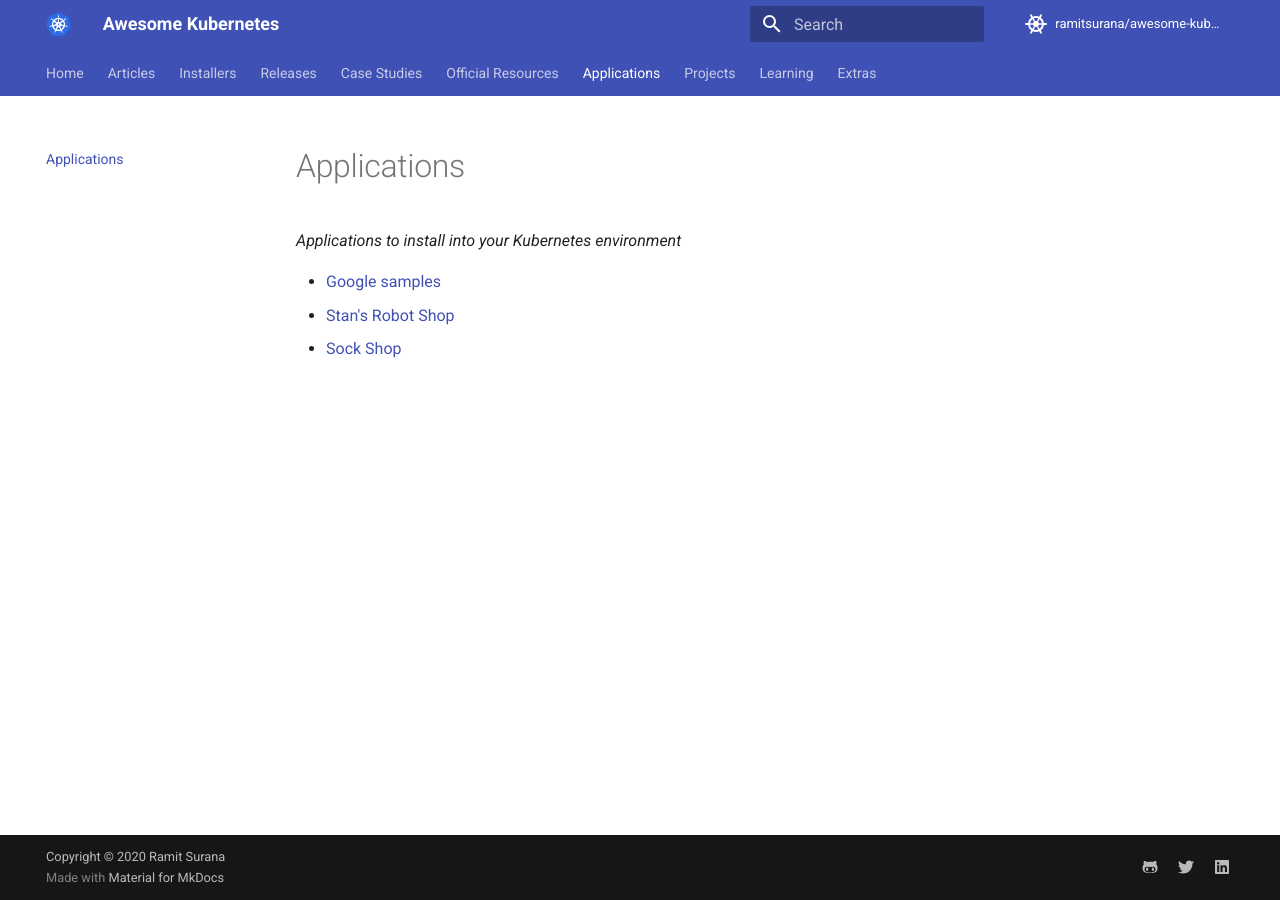
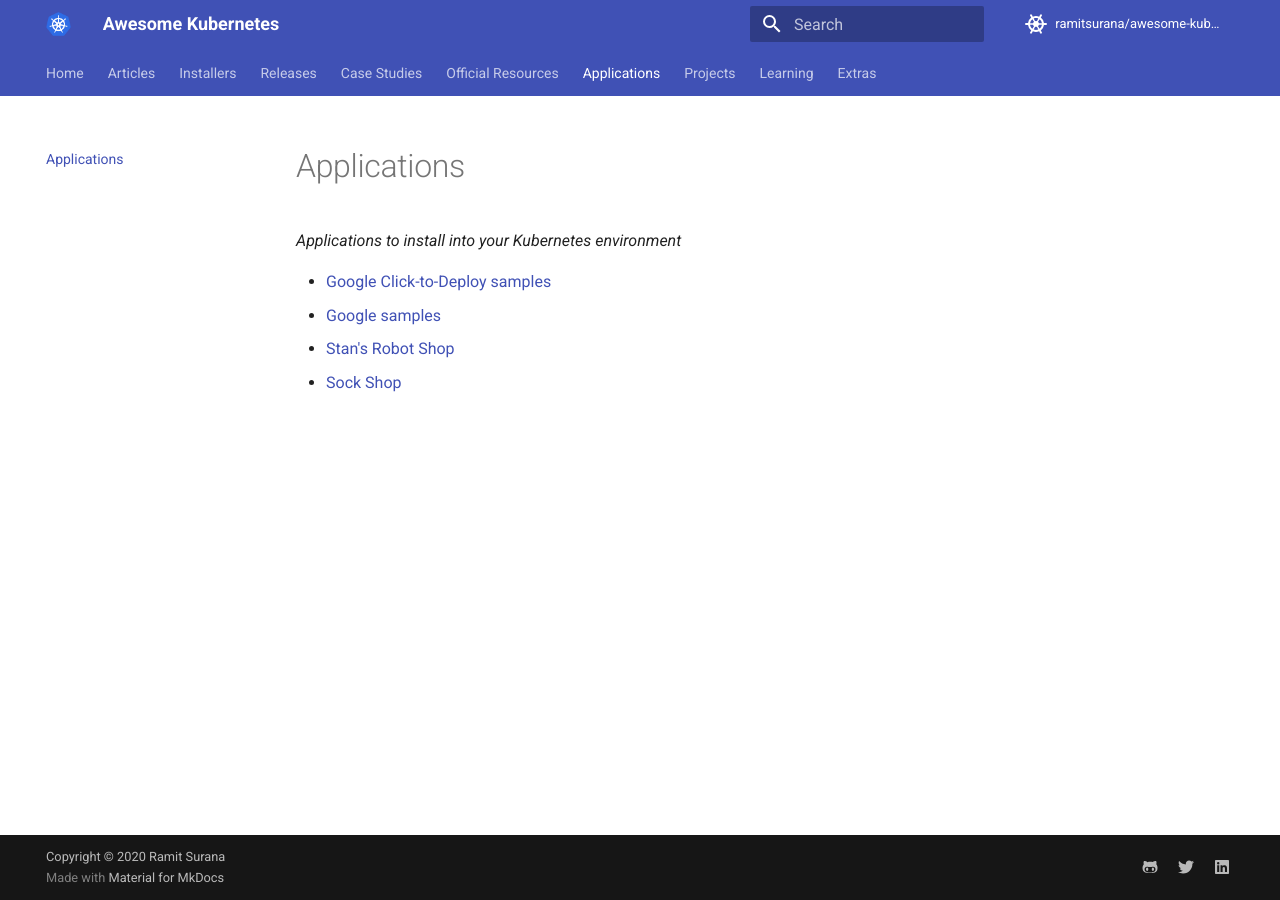
Before and after one commit to ramitsurana/awesome-kubernetes, an MkDocs documentation site: the page built from docs/applications/applications.md, in a window 1280 px wide. Built offline with MkDocs 1.6.1 and Material for MkDocs 9.7.7, drawn with Linux system fonts in a browser that asks for light colours; comment, search, counter and statistics services are not loaded.

Commit message:
Update applications.md - Add click-to-deploy samples repo (#671)

```diff
--- a/docs/applications/applications.md
+++ b/docs/applications/applications.md
@@ -3,6 +3,7 @@ Applications
 
 *Applications to install into your Kubernetes environment*
 
+* [Google Click-to-Deploy samples](https://github.com/GoogleCloudPlatform/click-to-deploy/tree/master/k8s)
 * [Google samples](https://github.com/GoogleCloudPlatform/kubernetes-engine-samples)
 * [Stan's Robot Shop](https://github.com/instana/robot-shop)
 * [Sock Shop](https://github.com/microservices-demo/microservices-demo)
```
